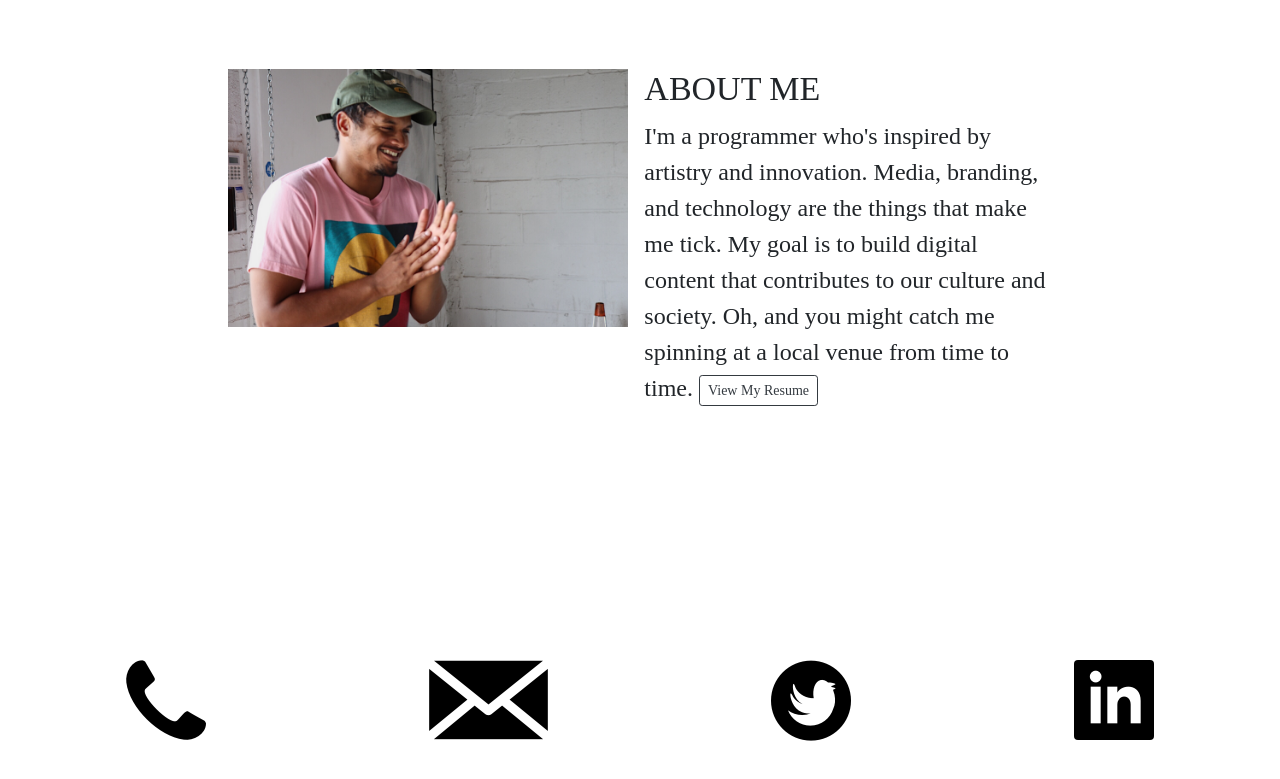
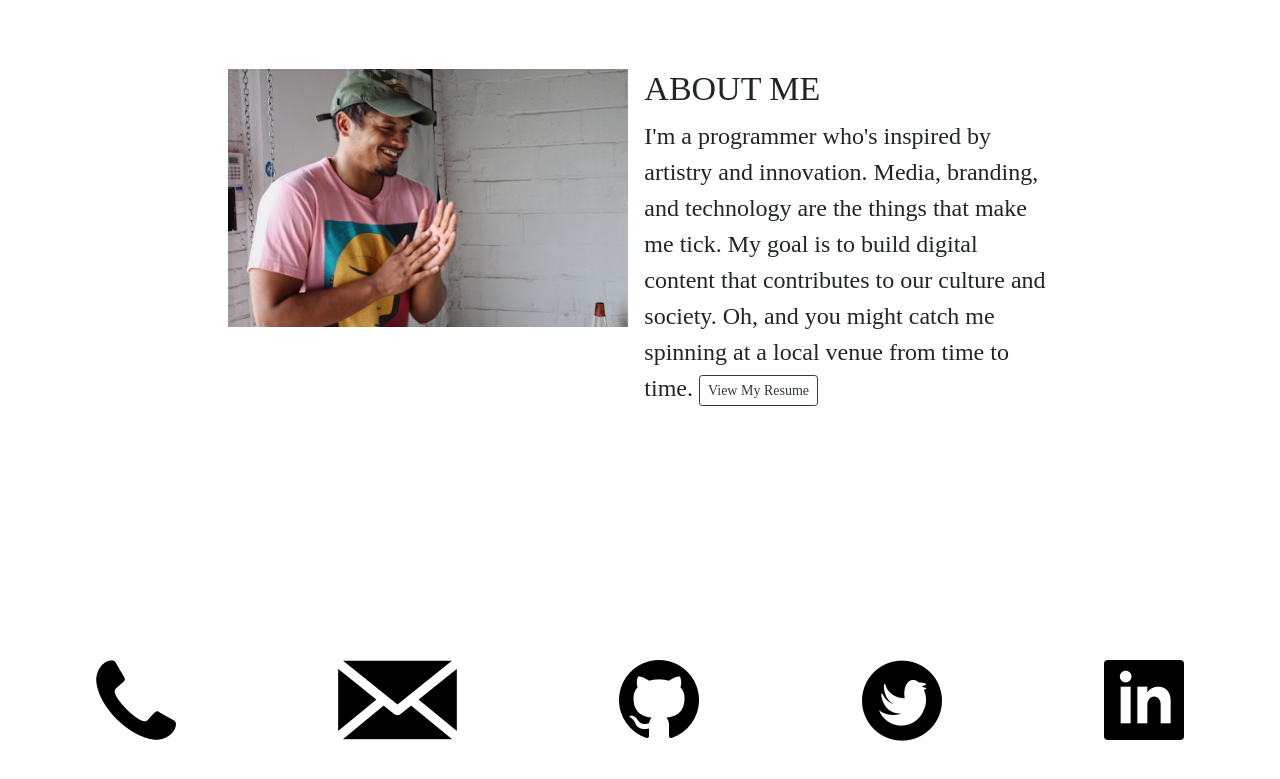
Before and after one commit to zonekid/zonekid.github.io, a React (Create React App) app: page / in a window 1280 px wide. Shown: the part 1031-1810 px from the top of the page. Built offline with nearby package versions, Linux system fonts and the light colour scheme.

Commit message:
githubicon

```diff
--- a/src/components/Contact.js
+++ b/src/components/Contact.js
@@ -5,6 +5,7 @@ import twitter from '../assets/twitter2.png';
 import phone from '../assets/phone.png';
 import mail from '../assets/mail3.png';
 import linkedin from '../assets/linkedin.png';
+import github from '../assets/github.png';
 import Row from 'react-bootstrap/Row';
 import Col from 'react-bootstrap/Col';
 import Image from 'react-bootstrap/Image';
@@ -67,6 +68,11 @@ class Contact extends Component {
     <Nav.Link target="none" href='mailto:marcusmiller220@gmail.com'> <Image  className='bar' src={mail} rounded /></Nav.Link></Nav.Item><br></br><br></br>
             </Space>
 
+            <Space>  <Nav.Item>
+    <Nav.Link target="none" href='https://github.com/zonekid'> <Image className='bar'  src={github} rounded /></Nav.Link></Nav.Item><br></br><br></br>
+            </Space>
+
+
 
             <Space>  <Nav.Item>
     <Nav.Link target="none" href='https://twitter.com/zonekid'> <Image className='bar'  src={twitter} rounded /></Nav.Link></Nav.Item><br></br><br></br>
```
Also changed, not shown: src/assets/github.png (added).
